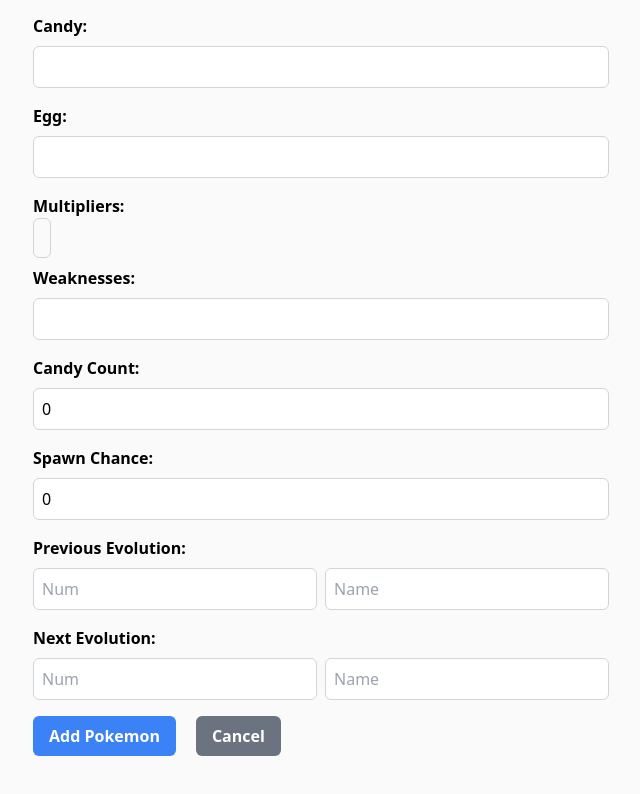
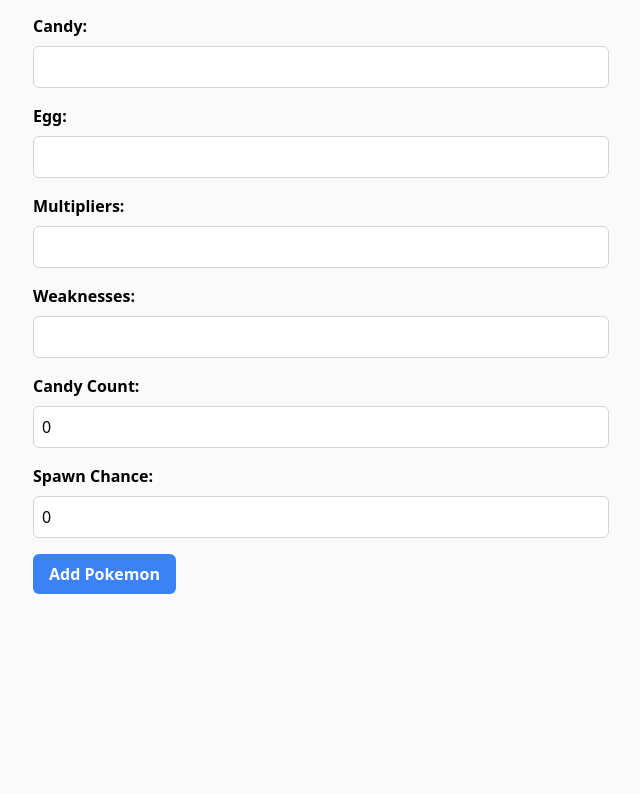
Before and after one commit to maxratchathon/crud-pokedex, a Next.js app in the folder frontend/: page /addFormPage in a window 1280 px wide. Shown: the part 516-1310 px from the top of the page, without its empty margins (319-959 px from the left). After the commit the page ends 1150 px from the top, so only its background shows below. Built offline with nearby package versions, Linux system fonts and the light colour scheme; what tailwindcss-animated would draw is missing.

Commit message:
Fix addFormPage Multipilers input

```diff
--- a/frontend/components/PokemonCard.js
+++ b/frontend/components/PokemonCard.js
@@ -50,7 +50,7 @@
           <span className="font-bold">Weaknesses: </span>{" "}
           {pokemon.weaknesses.join(", ")}
         </p>
-        {pokemon.prev_evolution.length !== 0 ? (
+        {/* {pokemon.prev_evolution.length !== 0 ? (
           <p className="text-gray-600 whitespace-wrap">
             <span className="font-bold">Previous Evolution: </span>{" "}
             {pokemon.prev_evolution.map((evolution, index) => (
@@ -72,7 +72,7 @@
               </span>
             ))}
           </p>
-        ) : null}
+        ) : null} */}
 
         <p className="text-gray-600 whitespace-wrap">
           <span className="font-bold">Candy: </span> {pokemon.candy}{" "}
--- a/frontend/pages/_app.js
+++ b/frontend/pages/_app.js
@@ -2,6 +2,7 @@
 import { SessionProvider } from "next-auth/react";
 
 function MyApp({ Component, pageProps, session }) {
+  console.log(`session: ${session}`);
   return (
     <SessionProvider session={session}>
       <Component {...pageProps} />
--- a/frontend/pages/addFormPage.js
+++ b/frontend/pages/addFormPage.js
@@ -16,7 +16,7 @@
     weight: "",
     candy: "",
     egg: "",
-    multipliers: [],
+    multipliers: [] ,
     weaknesses: [],
     candy_count: 0,
     spawn_chance: 0,
@@ -155,7 +155,7 @@
         </div>
         <div className="mb-4">
           <label className="block mb-2 font-bold">Multipliers:</label>
-          <inputs
+          <input
             type="String"
             name="multipliers"
             value={pokemonData.multipliers}
@@ -193,7 +193,7 @@
             className="w-full p-2 border border-gray-300 rounded-md"
           />
         </div>
-        <div className="mb-4">
+        {/* <div className="mb-4">
           <label className="block mb-2 font-bold">Previous Evolution:</label>
           {pokemonData.prev_evolution.map((evolution, index) => (
             <div key={index} className="flex mb-2">
@@ -246,7 +246,7 @@
               />
             </div>
           ))}
-        </div>
+        </div> */}
         <div className="flex gap-5 mb-10">
           <button
             type="submit"
@@ -254,12 +254,12 @@
           >
             Add Pokemon
           </button>
-          <button
+          {/* <button
             onClick={() => router.push("http://localhost:3000")}
             className="px-4 py-2 font-bold text-white bg-gray-500 rounded-md hover:bg-blue-600"
           >
             Cancel
-          </button>
+          </button> */}
         </div>
       </form>
     </div>
--- a/frontend/pages/formPage.js
+++ b/frontend/pages/formPage.js
@@ -21,8 +21,8 @@
     candy_count: 0,
     spawn_chance: 0,
     avg_spawns: 0,
-    prev_evolution: [{ num: "", name: "" }],
-    next_evolution: [{ num: "", name: "" }],
+    //prev_evolution: [{ num: "", name: "" }],
+    //next_evolution: [{ num: "", name: "" }],
   });
 
   useEffect(() => {
@@ -31,6 +31,7 @@
         const response = await axios.get(
           `http://localhost:8000/api/pokemon/${pokemonId}`
         );
+        console.log(response.data);
         setPokemonData(response.data);
       } catch (error) {
         console.error("Error fetching Pokémon data:", error);
@@ -76,6 +77,15 @@
       console.log("Update successful:", response.data);
     } catch (error) {
       console.error("Error updating Pokémon:", error);
+    }
+  };
+
+  const onCancel = async () => {
+    try {
+      console.log("routing back");
+      router.back();
+    } catch {
+      console.log(`cancel error: ${error}`);
     }
   };
 
@@ -193,7 +203,7 @@
             className="w-full p-2 border border-gray-300 rounded-md"
           />
         </div>
-        <div className="mb-4">
+        {/* <div className="mb-4">
           <label className="block mb-2 font-bold">Previous Evolution:</label>
           {pokemonData.prev_evolution.map((evolution, index) => (
             <div key={index} className="flex mb-2">
@@ -222,7 +232,7 @@
         </div>
         <div className="mb-4">
           <label className="block mb-2 font-bold">Next Evolution:</label>
-          {pokemonData.next_evolution.map((evolution, index) => (
+          {pokemonData.next_evolution.map((evolution, index) => {
             <div key={index} className="flex mb-2">
               <input
                 type="text"
@@ -244,9 +254,9 @@
                 className="w-full p-2 border border-gray-300 rounded-md"
                 placeholder="Name"
               />
-            </div>
-          ))}
-        </div>
+            </div>;
+          })}
+        </div> */}
         <div className="flex gap-5 mb-10">
           <button
             type="submit"
@@ -254,12 +264,12 @@
           >
             Update Pokemon
           </button>
-          <button
-            onClick={() => router.back()}
+          {/* <button
+            onClick={onCancel}
             className="px-4 py-2 font-bold text-white bg-gray-500 rounded-md hover:bg-blue-600"
           >
             Cancel
-          </button>
+          </button> */}
         </div>
       </form>
     </div>
--- a/frontend/pages/index.js
+++ b/frontend/pages/index.js
@@ -10,7 +10,7 @@
   const [pokemonData, setPokemonData] = useState([]);
   const [loading, setLoading] = useState(true);
   const [error, setError] = useState(null);
-  const { data: session } = useSession();
+  const { data: session, status } = useSession();
   const [showModal, setShowModal] = useState(false);
   const [selectedPokemon, setSelectedPokemon] = useState(null);
 
@@ -40,6 +40,9 @@
   };
 
   if (session) {
+    if (session === "authenticated") {
+      return <p>Signed in as {session.user.email}</p>;
+    }
     return (
       <div className="flex flex-col justify-center">
         <NavBar />
```
